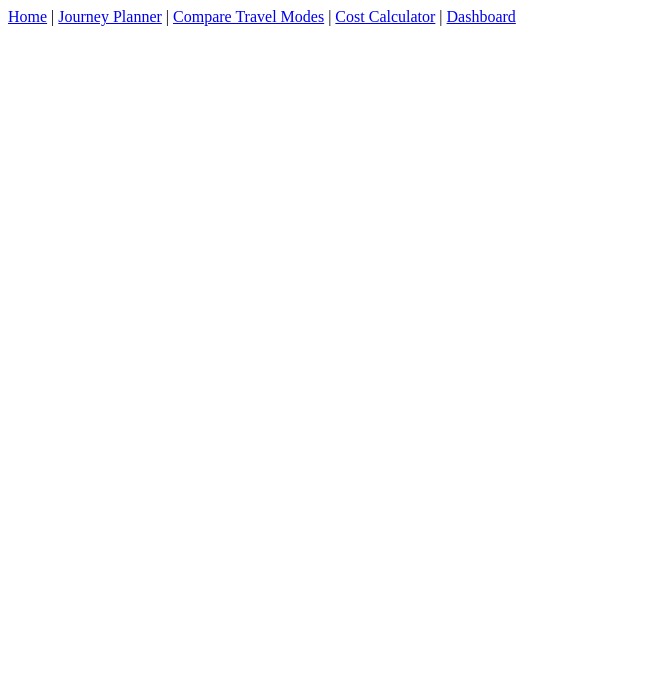
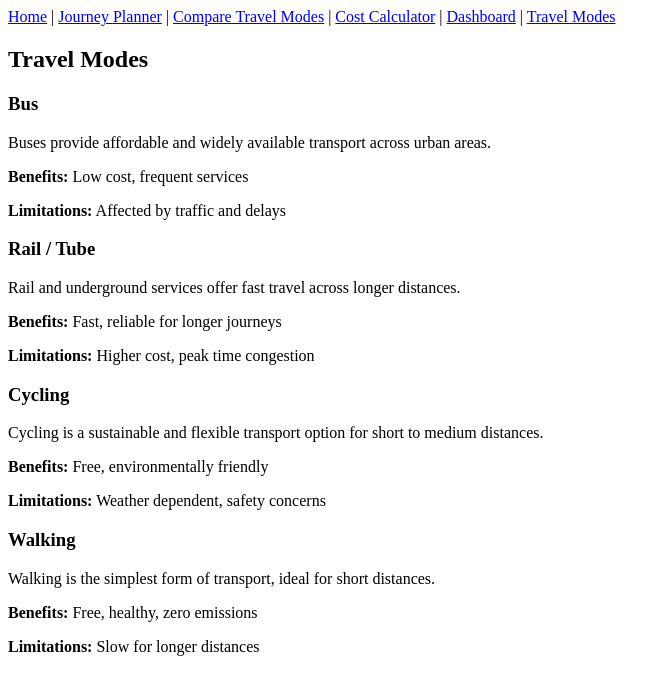
Before and after one commit to sitanatarajan2006/React-Project, a React (Vite) app in the folder st-marys-mobility-hub/: page /travel-modes in a window 1280 px wide. Shown: the top 694 px of the page, without its empty margins (0-670 px from the left). Built offline with nearby package versions, Linux system fonts and the light colour scheme.

Commit message:
Added travel modes page

```diff
--- a/st-marys-mobility-hub/src/App.jsx
+++ b/st-marys-mobility-hub/src/App.jsx
@@ -4,8 +4,7 @@ import JourneyPlanner from "./pages/JourneyPlanner"
 import Compare from "./pages/Compare"
 import CostCalculator from "./pages/CostCalculator"
 import Dashboard from "./pages/Dashboard"
-
-
+import TravelModes from "./pages/TravelModes";
 
 function App() {
   return (
@@ -15,7 +14,8 @@ function App() {
         <Link to="/journey-planner">Journey Planner</Link> |{" "}
         <Link to="/compare">Compare Travel Modes</Link> |{" "}
         <Link to="/cost-calculator">Cost Calculator</Link> |{" "}
-        <Link to="/dashboard">Dashboard</Link>
+        <Link to="/dashboard">Dashboard</Link> |{" "}
+        <Link to="/travel-modes">Travel Modes</Link>
       </nav>
       <Routes>
         <Route path="/" element={<Home />} />
@@ -23,6 +23,7 @@ function App() {
         <Route path="/compare" element={<Compare />} />
         <Route path="/cost-calculator" element={<CostCalculator />} />
         <Route path="/dashboard" element={<Dashboard />} />
+        <Route path="/travel-modes" element={<TravelModes />} />
       </Routes>
     </Router>
   );
--- /dev/null
+++ b/st-marys-mobility-hub/src/pages/TravelModes.jsx
@@ -0,0 +1,37 @@
+function TravelModes() {
+  return (
+    <div>
+      <h2>Travel Modes</h2>
+
+      <h3>Bus</h3>
+      <p>
+        Buses provide affordable and widely available transport across urban areas.
+      </p>
+      <p><strong>Benefits:</strong> Low cost, frequent services</p>
+      <p><strong>Limitations:</strong> Affected by traffic and delays</p>
+
+      <h3>Rail / Tube</h3>
+      <p>
+        Rail and underground services offer fast travel across longer distances.
+      </p>
+      <p><strong>Benefits:</strong> Fast, reliable for longer journeys</p>
+      <p><strong>Limitations:</strong> Higher cost, peak time congestion</p>
+
+      <h3>Cycling</h3>
+      <p>
+        Cycling is a sustainable and flexible transport option for short to medium distances.
+      </p>
+      <p><strong>Benefits:</strong> Free, environmentally friendly</p>
+      <p><strong>Limitations:</strong> Weather dependent, safety concerns</p>
+
+      <h3>Walking</h3>
+      <p>
+        Walking is the simplest form of transport, ideal for short distances.
+      </p>
+      <p><strong>Benefits:</strong> Free, healthy, zero emissions</p>
+      <p><strong>Limitations:</strong> Slow for longer distances</p>
+    </div>
+  );
+}
+
+export default TravelModes;
```
